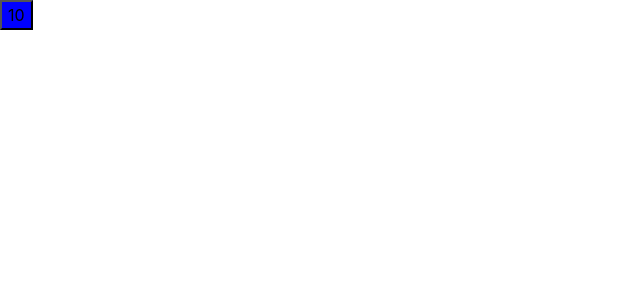
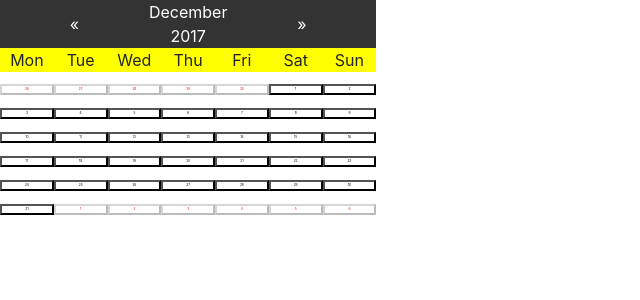
Before and after one commit to YiChunHung/Borrow_sys, a React app: page / in a window 1280 px wide. Shown: the top 300 px of the page, without its empty margins (0-640 px from the left). Built offline with nearby package versions, Linux system fonts and the light colour scheme; the HTML template or start-up script is replaced by a standard one.

Commit message:
handmade calendar

```diff
--- a/src/components/Borrowpage.jsx
+++ b/src/components/Borrowpage.jsx
@@ -3,9 +3,58 @@ import moment from 'moment'
 import Calendar from 'components/Calendar.jsx'
 
 export default class Borrowpage extends React.Component {
+
+	constructor(props){
+		super(props);
+		this.state = {
+			date: moment(),
+			selectedDays: []
+		};
+		this.toggle = this.toggle.bind(this);
+	}
+
+
+	toggle(e) {
+		const className = e.target.className;
+		const isPicked = this.state.selectedDays.includes(className);
+
+		if (this.state.selectedDays.length <= 6){
+			if (isPicked){
+				this.setState({
+					selectedDays: this.state.selectedDays.filter(function(item){
+										return item != className
+									})
+				})
+			}
+			else{
+				this.setState({
+					selectedDays: [...this.state.selectedDays, className]
+				})
+
+			}
+		}
+		else{
+			if (isPicked){
+				this.setState({
+					selectedDays: this.state.selectedDays.filter(function(item){
+										return item != className
+									})
+				})
+			}
+			else{
+				alert('選擇天數不能超過七天')
+			}
+		}
+	}
+
 	render(){
 		return(
-			<Calendar />
+			<Calendar
+				onChangeMonth={(date) => this.setState({date})}
+				date = {this.state.date}
+				choosedDays = {this.toggle}
+				selectedDays = {this.state.selectedDays}
+			/>
 		);
 	}
 }
--- /dev/null
+++ b/src/components/Calendar.css
@@ -0,0 +1,58 @@
+.Calendar {
+  width: 30%;
+  height: 100%;
+}
+.Calendar-header {
+  height: 8%;
+  width:98%;
+  background: #333;
+  color: #fff;
+  text-align: center;
+  display: flex;
+  font-size: 100%;
+  justify-content: space-around;
+}
+
+.Calendar-header button {
+  width: 98%;
+  font-size: 100%;
+  border: 0;
+  background: transparent;
+  color: #fff;
+  cursor: pointer;
+}
+
+.Calendar-header button:focus{
+  outline:none;
+}
+
+.Calendar-grid-item {
+  position: relative;
+  display: inline-block;
+  width: 14%;
+  font-size: 20%;
+  justify-content: space-between;
+}
+
+.Calendar-grid-item.prevMonth button:disabled{
+  color: red;
+}
+.Calendar-grid-item.nextMonth button:disabled{
+  color:red;
+}
+
+.Calendar-grid-item button{
+  width:100%;
+  align-content: center;
+}
+
+.Calendar-grid-item button:focus{
+  outline:none;
+}
+
+.Week-day{
+  text-align: center;
+  width: 14%;
+  display: inline-block;
+  background-color: yellow;
+}
--- a/src/components/Calendar.jsx
+++ b/src/components/Calendar.jsx
@@ -1,47 +1,85 @@
 import React from 'react'
 import moment from 'moment'
-
-function RenderDay(day, i){
-
-	return(
-		<div
-			key = {i}
-			className = {'Calendar-grid-item'}
-		>
-			<button style={{backgroundColor: "blue"}}>
-				{day}
-			</button>
-				{console.log(day)}
-		</div>);
-
-}
+import cx from 'classnames'
+import CreatDateObject from 'components/CreatDateObject.jsx'
+import 'components/Calendar.css'
 
 export default class Calendar extends React.Component {
 	constructor(props) {
 		super(props);
 		this.toggle = this.toggle.bind(this);
+		this.renderDay = this.renderDay.bind(this);
+		this.renderHeader = this.renderHeader.bind(this);
+		this.handlePrevMonth = this.handlePrevMonth.bind(this);
+		this.handleNextMonth = this.handleNextMonth.bind(this);
+		this.weekDay = this.weekDay.bind(this);
 		this.state = {
-			isPick: false,
-			weekOffset: 0
+			weekOffset: 0,
+			weekday: ['Mon', 'Tue', 'Wed', 'Thu', 'Fri', 'Sat', 'Sun']
 		};
 	}
 
-	toggle() {
-		this.setState({
-			isPick: !this.state.isPick
-		});
+	toggle(e) {
+		this.props.choosedDays(e)
+	}
+
+	renderHeader(date, onPrevMonth, onNextMonth){
+		return(
+			<div
+				className = "Calendar-header"
+			>
+				<button onClick={this.handlePrevMonth}>«</button>
+				<div className="Calendar-header-currentDate">
+					{date.format('MMMM YYYY')}
+				</div>
+				<button onClick={this.handleNextMonth}>»</button>
+			</div>
+		);
+	}
+
+	renderDay(day, i){
+		return(
+			<div
+				key = {day.day.format()}
+				className = {cx("Calendar-grid-item",day.classNames)}
+			>
+				<button
+					style={{backgroundColor: this.props.selectedDays.includes(day.day.format())? "blue":"white"}}
+					onClick={this.toggle}
+					className={cx(day.day.format(), day.classNames)}
+					disabled={day.classNames? true:false}
+				>
+
+					{day.day.format('D')}
+
+				</button>
+			</div>
+		);
+	}
+
+	handlePrevMonth() {
+		this.props.onChangeMonth(this.props.date.clone().subtract(1, 'month'))
+	}
+
+	handleNextMonth() {
+		this.props.onChangeMonth(this.props.date.clone().add(1, 'month'))
+	}
+
+	weekDay(item, index){
+		return(
+			<div key={index} className = "Week-day">
+				{item}
+			</div>
+		);
 	}
 
 	render() {
 		return(
-			<div>
-				{RenderDay(10, 1)}
+			<div className="Calendar">
+				{this.renderHeader(this.props.date, this.handlePrevMonth, this.handleNextMonth)}
+				{this.state.weekday.map(this.weekDay)}
+				{CreatDateObject(this.props.date, 0).map(this.renderDay)}
 			</div>
 		);
 	}
-
-
-
-
-
 }
--- /dev/null
+++ b/src/components/CreatDateObject.jsx
@@ -0,0 +1,40 @@
+import moment from 'moment';
+
+export default function CreateDateObjects(date, weekOffset = 0) {
+  const startOfMonth = date.startOf('month');
+
+  let diff = startOfMonth.weekday() - weekOffset;
+  if (diff < 0) diff += 7;
+
+  const prevMonthDays = [];
+  for (let i = 0; i < diff; i++) {
+    prevMonthDays.push({
+      day: startOfMonth.clone().subtract(diff - i, 'days'),
+      classNames: 'prevMonth'
+    });
+  }
+
+  const currentMonthDays = [];
+  for (let i = 1; i < date.daysInMonth() + 1; i++) {
+    currentMonthDays.push({
+      day: moment([date.year(), date.month(), i])
+    });
+  }
+
+  const daysAdded = prevMonthDays.length + currentMonthDays.length - 1;
+
+  const nextMonthDays = [];
+  let i = 1;
+  while ((daysAdded + i) % 7 !== 0) {
+    nextMonthDays.push({
+      day: currentMonthDays[currentMonthDays.length - 1].day
+        .clone()
+        .add(i, 'days'),
+      classNames: 'nextMonth'
+    });
+
+    i = i + 1;
+  }
+
+  return [...prevMonthDays, ...currentMonthDays, ...nextMonthDays];
+}
--- a/src/components/Main.jsx
+++ b/src/components/Main.jsx
@@ -3,19 +3,7 @@ import { Collapse, Navbar, NavbarToggler, NavbarBrand, Nav, NavItem, NavLink } f
 import Borrowpage from 'components/Borrowpage.jsx'
 
 export default class Main extends React.Component {
-  constructor(props) {
-    super(props);
 
-    this.toggle = this.toggle.bind(this);
-    this.state = {
-      isOpen: false
-    };
-  }
-  toggle() {
-    this.setState({
-      isOpen: !this.state.isOpen
-    });
-  }
   render() {
     return (
       <div>
```
Also changed, not shown: 2 other files (tests, documents, lock files or other folders).
